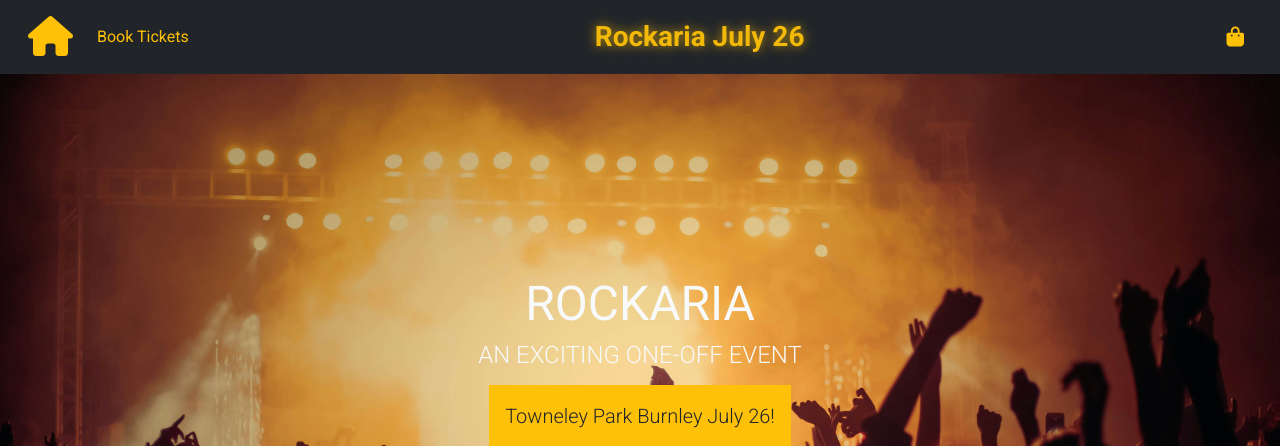
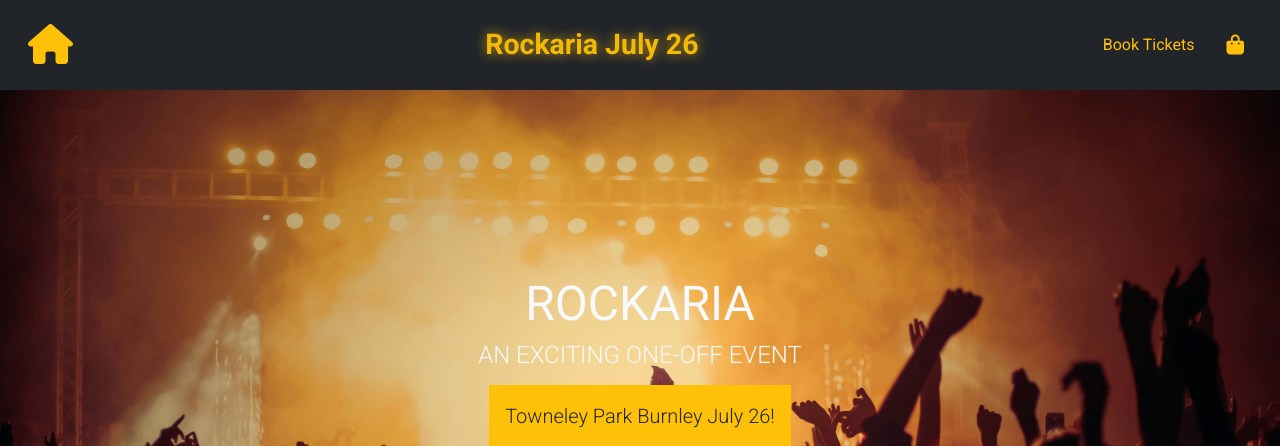
Before and after one commit to curran68/rockaria, a Django app: page / in a window 1280 px wide. Shown: the top 446 px of the page. Run offline with Django 5.2, Linux system fonts and the light colour scheme; some libraries are stand-ins or nearby versions; some web fonts are replaced.

Commit message:
minor changes to base template

```diff
--- a/static/css/custom.css
+++ b/static/css/custom.css
@@ -4,6 +4,10 @@
 .rockaria-banner {
   animation: pulseText 3s ease-in-out infinite;
   text-shadow: 0 0 10px #ffc10799, 0 0 20px #ffc10755;
+  display: inline-block;
+  padding-left: 4px; /* adjust as needed */
+  padding-right: 4px;
+  transform: translateY(1px); /* for fine vertical alignment */
 }
 
 @keyframes pulseText {
--- a/templates/base.html
+++ b/templates/base.html
@@ -74,38 +74,40 @@
   </head>
   <body>
     <header class="fixed-top">
-     <nav class="navbar navbar-expand-lg navbar-dark bg-dark px-3">
+      <nav class="navbar navbar-expand-lg navbar-dark bg-dark px-3">
   <div class="container-fluid">
 
-    <!-- Left: Home -->
+    <!-- Left: Home Icon -->
     <a class="navbar-brand" href="{% url 'home' %}" aria-label="Home">
       <i class="fas fa-home text-warning fa-2x"></i>
     </a>
 
-    <!-- Toggler -->
-    <button class="navbar-toggler" type="button" data-bs-toggle="collapse" data-bs-target="#navbarMain" aria-controls="navbarMain" aria-expanded="false" aria-label="Toggle navigation">
+    <!-- Mobile Toggle Button -->
+    <button class="navbar-toggler" type="button" data-bs-toggle="collapse" data-bs-target="#navbarMain"
+      aria-controls="navbarMain" aria-expanded="false" aria-label="Toggle navigation">
       <span class="navbar-toggler-icon"></span>
     </button>
 
-    <!-- Center and Right -->
+    <!-- Nav Links -->
     <div class="collapse navbar-collapse" id="navbarMain">
 
-      <!-- Left Spacer -->
-      <ul class="navbar-nav me-auto">
-        <li class="nav-item">
-          <a class="nav-link text-warning" href="{% url 'book_tickets' %}">Book Tickets</a>
-        </li>
-      </ul>
-
-      <!-- Center: Rockaria Banner -->
-      <div class="mx-auto my-2 text-center">
-        <span class="navbar-text text-warning fw-bold rockaria-banner" style="font-family: 'Roboto', sans-serif; font-size: 1.75em;">
+      <!-- Center Banner -->
+      <div class="w-100 d-flex justify-content-center my-2">
+        <span class="navbar-text text-warning fw-bold rockaria-banner"
+          style="font-family: 'Roboto', sans-serif; font-size: 1.75em;">
           Rockaria July 26
         </span>
       </div>
 
-      <!-- Right: Basket -->
-      <ul class="navbar-nav ms-auto">
+
+      <!-- Right: Book Tickets & Basket -->
+      <ul class="navbar-nav ms-auto mb-2 mb-lg-0">
+        <li class="nav-item">
+          <a class="nav-link text-warning" href="{% url 'book_tickets' %}" style="white-space: nowrap;">
+            Book Tickets
+          </a>
+
+        </li>
         <li class="nav-item ms-3">
           <a class="nav-link text-warning fw-bold" href="{% url 'view_basket' %}">
             <i class="fas fa-shopping-bag fa-lg"></i>
```
Also changed, not shown: home/forms.py (+18 -15 lines), home/templates/home/book_tickets.html (+22 -1 lines).
